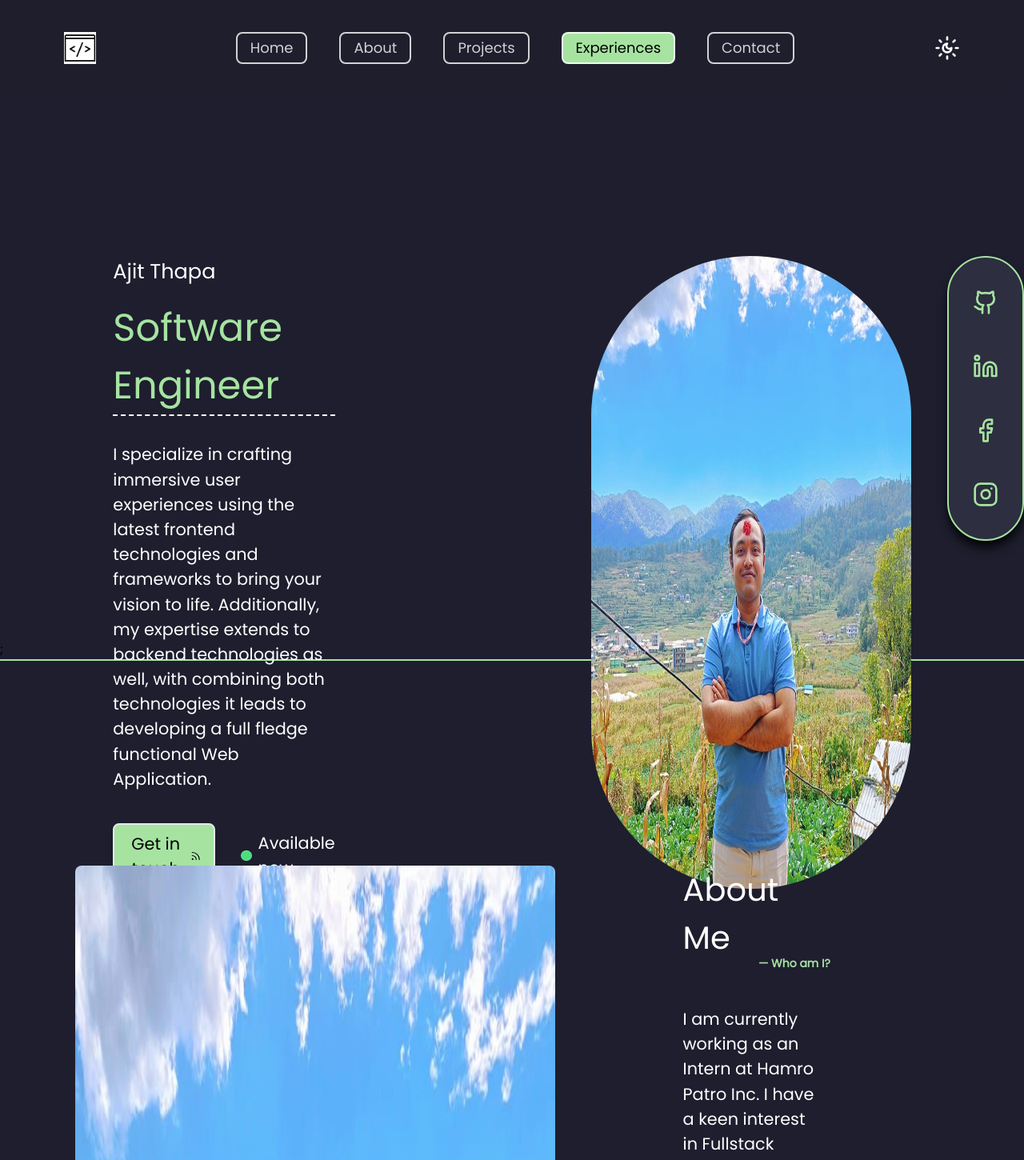
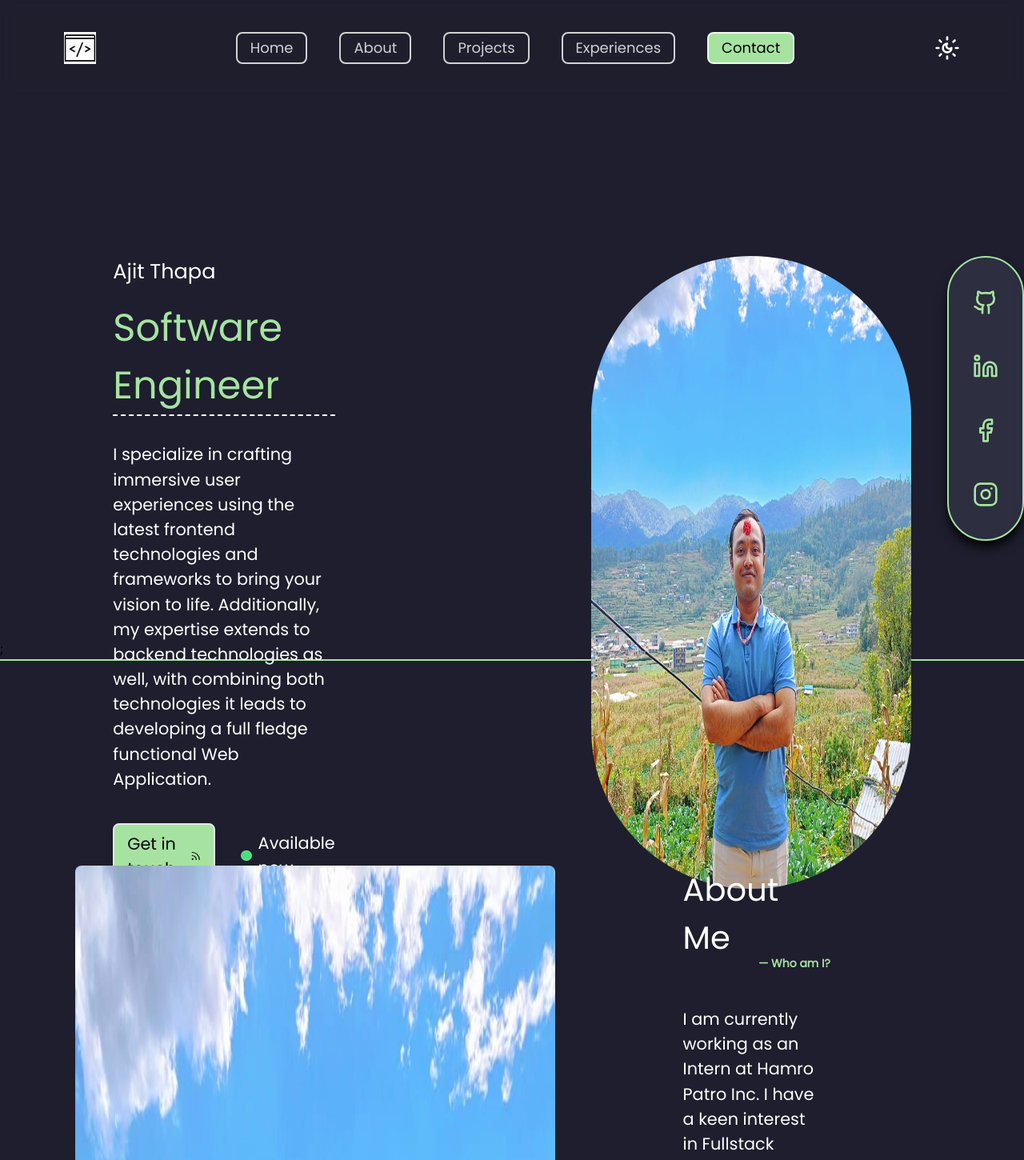
Before and after one commit to Ajit1428/portfolio, a Next.js app: page / in a window 1280 px wide. Shown: the top 1450 px of the page at 80% size. Built offline with nearby package versions, Linux system fonts and the light colour scheme.

Commit message:
(add): Added the contact section

```diff
--- a/app/page.tsx
+++ b/app/page.tsx
@@ -1,4 +1,5 @@
 import { AboutMe } from "@/components/about/about";
+import { ContactMePage } from "@/components/contact/contact";
 import { ExperiencePage } from "@/components/experience/experience";
 import { HomePage } from "@/components/home/home";
 import { ProjectsPage } from "@/components/projects/projects";
@@ -18,6 +19,9 @@ export default function Home() {
       <div className="border-b-2 border-[#a6e3a1]">
         <ExperiencePage />;
       </div>
+      <div className="border-b-2 border-[#a6e3a1]">
+        <ContactMePage />;
+      </div>
     </>
   );
 }
--- /dev/null
+++ b/components/contact/contact.tsx
@@ -0,0 +1,42 @@
+"use client";
+
+import { useEffect } from "react";
+
+import Image from "next/image";
+
+import { useActiveSection } from "@/hooks/useActiveSection";
+
+import { useInView } from "react-intersection-observer";
+
+export const ContactMePage = () => {
+  const { ref, inView } = useInView({
+    threshold: 0.5,
+  });
+  const { setIsActive } = useActiveSection();
+
+  useEffect(() => {
+    if (inView) {
+      setIsActive("Contact");
+    }
+  }, [inView, setIsActive]);
+  return (
+    <div id="contact" ref={ref} className="py-[10rem] px-[10rem] h-screen">
+      <section className="flex flex-col item-center justify-center gap-[6rem] ">
+        <h2 className="text-[3rem] text-white text-center">Get in touch</h2>
+        <div className="flex items-center justify-center gap-4">
+          <Image
+            src="/images/contact_me.jpg"
+            alt="contact-me-image"
+            width={400}
+            height={400}
+            className="rounded-[2rem] shadow-md shadow-black/80"
+          />
+          <div>
+            <span>Email</span>
+            <span>Phone no</span>
+          </div>
+        </div>
+      </section>
+    </div>
+  );
+};
--- a/components/home/home.tsx
+++ b/components/home/home.tsx
@@ -36,9 +36,12 @@ export const HomePage = () => {
             fledge functional Web Application.
           </p>
           <div className="flex items-center mt-6 gap-8">
-            <button className="flex items-center gap-2 text-black text-[1.3rem] bg-[#a6e3a1] border-2 px-4 py-2  rounded-lg shadow-lg  hover:bg-transparent hover:text-white/80 hover:border-2 hover:border-white/80 transition-all ease-in-out duration-300">
+            <a
+              href="#contact"
+              className="cursor-pointer flex items-center gap-2 text-black text-[1.3rem] bg-[#a6e3a1] border-2 px-4 py-2  rounded-lg shadow-lg  hover:bg-transparent hover:text-white/80 hover:border-2 hover:border-white/80 transition-all ease-in-out duration-300"
+            >
               Get in touch <Rss className="w-6 h-6" />
-            </button>
+            </a>
             <div className="flex items-center gap-2 border-b-2 border-[#a6e3a1] py-2 w-fit">
               <span className="border border-white/20 rounded-full bg-green-400 p-[0.35rem]"></span>
               <span className="text-[1.3rem]">Available now</span>
```
Also changed, not shown: 1 other file (tests, documents, lock files or other folders).
